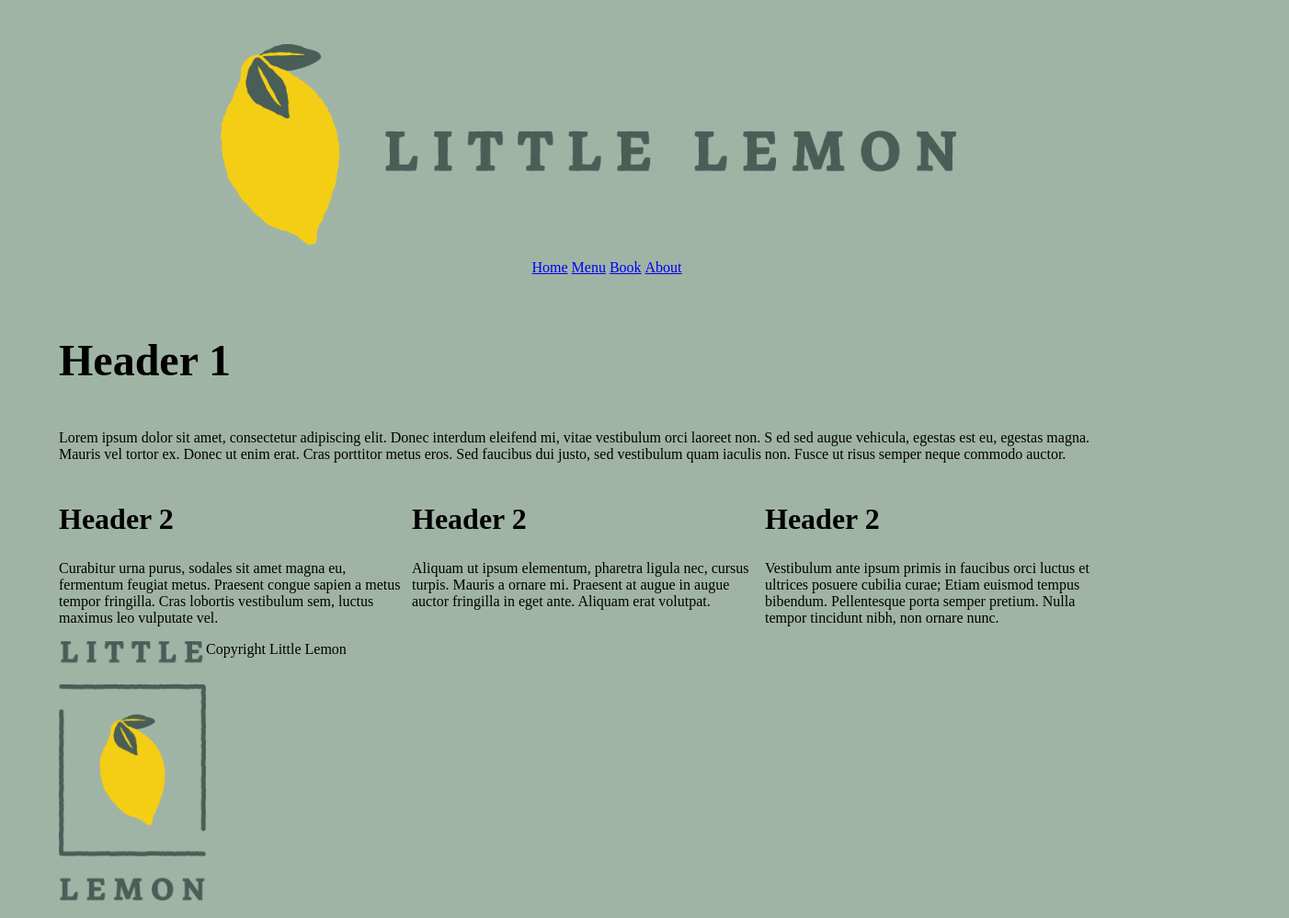
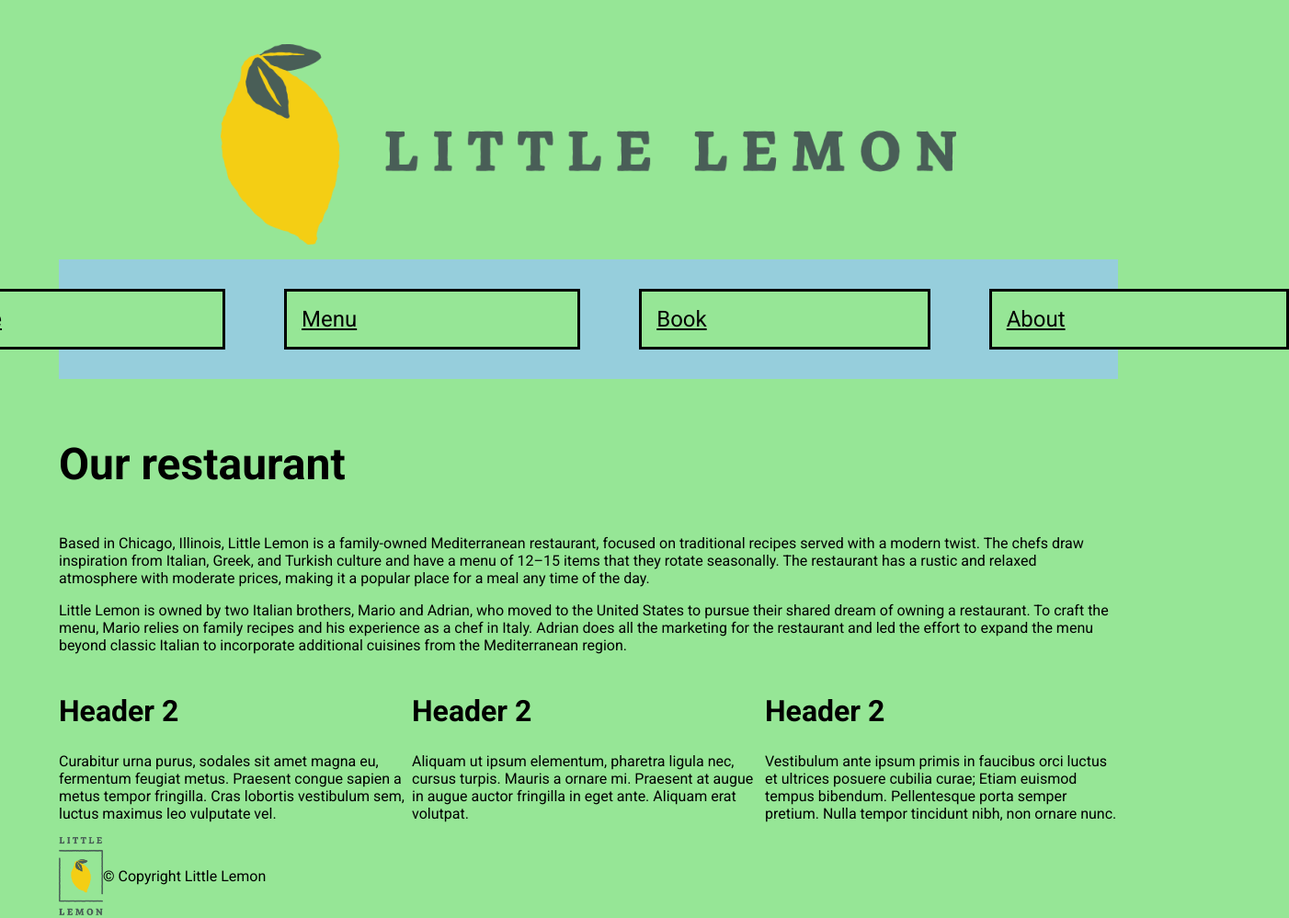
Before and after one commit to Rhas92/Littlelemon, a plain HTML site: page index.html in a window 1280 px wide. Shown: the whole page at 92% size, 1402 px wide, since content can reach past the window. Drawn offline with Linux system fonts and the light colour scheme.

Commit message:
Added Roboto google font and styled the nav bar and footer.

```diff
--- a/index.html
+++ b/index.html
@@ -11,6 +11,10 @@
     <meta name="author" content="Ramón Henrique Aller Siso">
 
     <link rel="stylesheet" href="styles.css"><link>
+
+    <link rel="preconnect" href="https://fonts.googleapis.com">
+    <link rel="preconnect" href="https://fonts.gstatic.com" crossorigin>
+    <link href="https://fonts.googleapis.com/css2?family=Roboto:ital,wght@0,400;0,700;0,900;1,300&display=swap" rel="stylesheet">
 </head>
 <body>
     <header>
@@ -35,12 +39,16 @@
         <section>
 
             <article>
-                <h1>Header 1</h1>
+                <h1>Our restaurant</h1>
                 <p>
-                    Lorem ipsum dolor sit amet, consectetur adipiscing elit. Donec interdum eleifend mi, vitae vestibulum orci laoreet non. S
-                    ed sed augue vehicula, egestas est eu, egestas magna. Mauris vel tortor ex. Donec ut enim erat.
-                    Cras porttitor metus eros. Sed faucibus dui justo, sed vestibulum quam iaculis non.
-                    Fusce ut risus semper neque commodo auctor.
+                    Based in Chicago, Illinois, Little Lemon is a family-owned Mediterranean restaurant, focused on traditional recipes served with a modern twist.
+                    The chefs draw inspiration from Italian, Greek, and Turkish culture and have a menu of 12–15 items that they rotate seasonally.
+                    The restaurant has a rustic and relaxed atmosphere with moderate prices, making it a popular place for a meal any time of the day.
+                </p>
+                <p>
+                    Little Lemon is owned by two Italian brothers, Mario and Adrian, who moved to the United States to pursue their shared dream of owning a restaurant.
+                    To craft the menu, Mario relies on family recipes and his experience as a chef in Italy.
+                    Adrian does all the marketing for the restaurant and led the effort to expand the menu beyond classic Italian to incorporate additional cuisines from the Mediterranean region.
                 </p>
             </article>
 
@@ -82,7 +90,7 @@
             <img class="logo" src="images/Logofooter1.png" alt="Little Lemon footer logo">
         </div>
         <div>
-            Copyright Little Lemon
+            © Copyright Little Lemon
         </div>
 
     </footer>
--- a/styles.css
+++ b/styles.css
@@ -3,7 +3,8 @@ body {
     margin-bottom: 3rem;
     margin-left: 5%;
     margin-right: 5%;
-    background-color: rgb(160, 180, 166);
+    background-color: rgb(150, 230, 150);
+    font-family: roboto, monospace, sans-serif;
 }
 
 h1 {
@@ -25,16 +26,29 @@ header > img {
 nav ul {
     list-style: none;
     text-align: center;
+    display: flex;
+    justify-content: center;
+    background-color: rgb(150, 206, 220);
 }
 
 nav li {
     display: inline-block;
+    border-color: black;
+    background-color: rgb(150, 230, 150);
+    border-style: solid;
+    margin: 2rem;
+    padding: 1rem 15rem 1rem 1rem;
+    text-align: center;
+}
+
+nav li a {
+    color: rgb(4, 4, 4);
+    text-decoration: solid underline;
+    font-size: 1.5rem;
 }
 
 section {
-
     display: flex;
-
 }
 
 article {
@@ -43,10 +57,11 @@ article {
 
 footer {
     display: flex;
+    align-items: center;
 }
 
 footer img {
     display: block;
-    width: 10rem;
+    width: 3rem;
     height: auto;
 }
```
